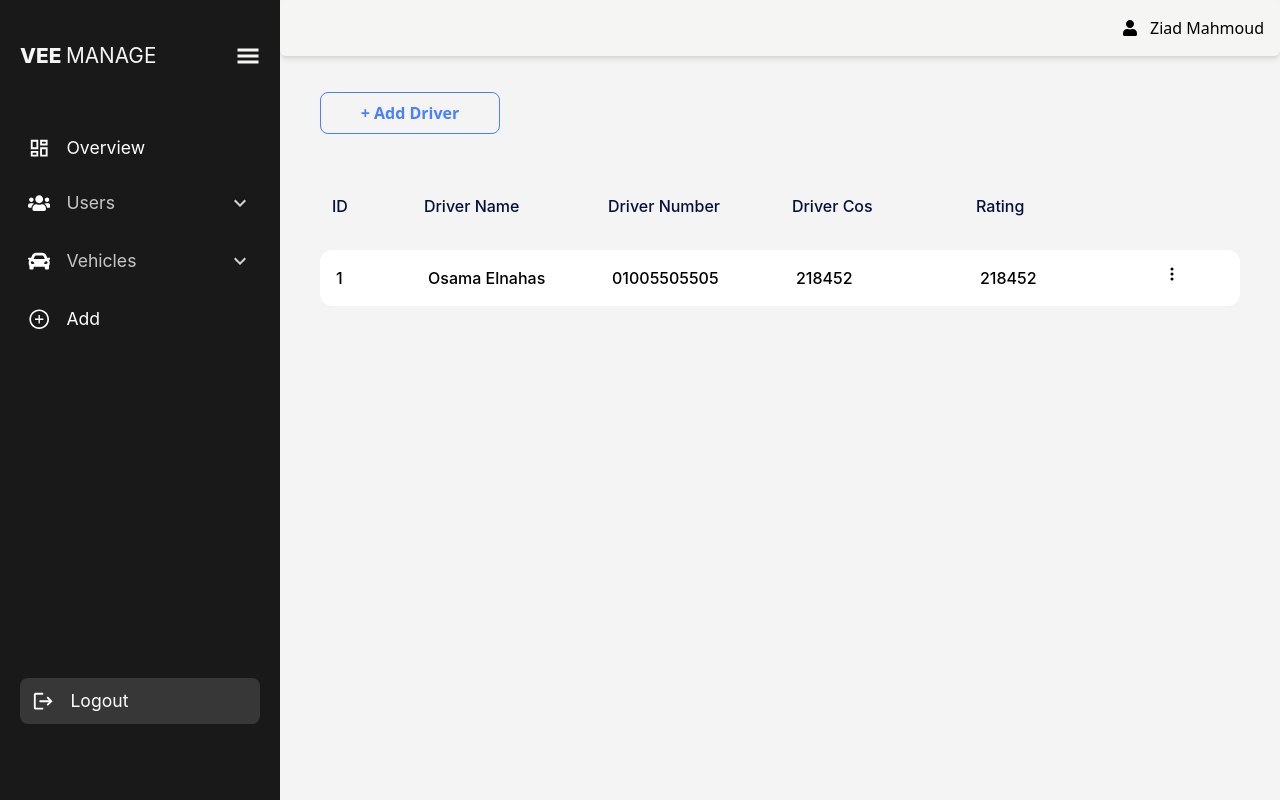
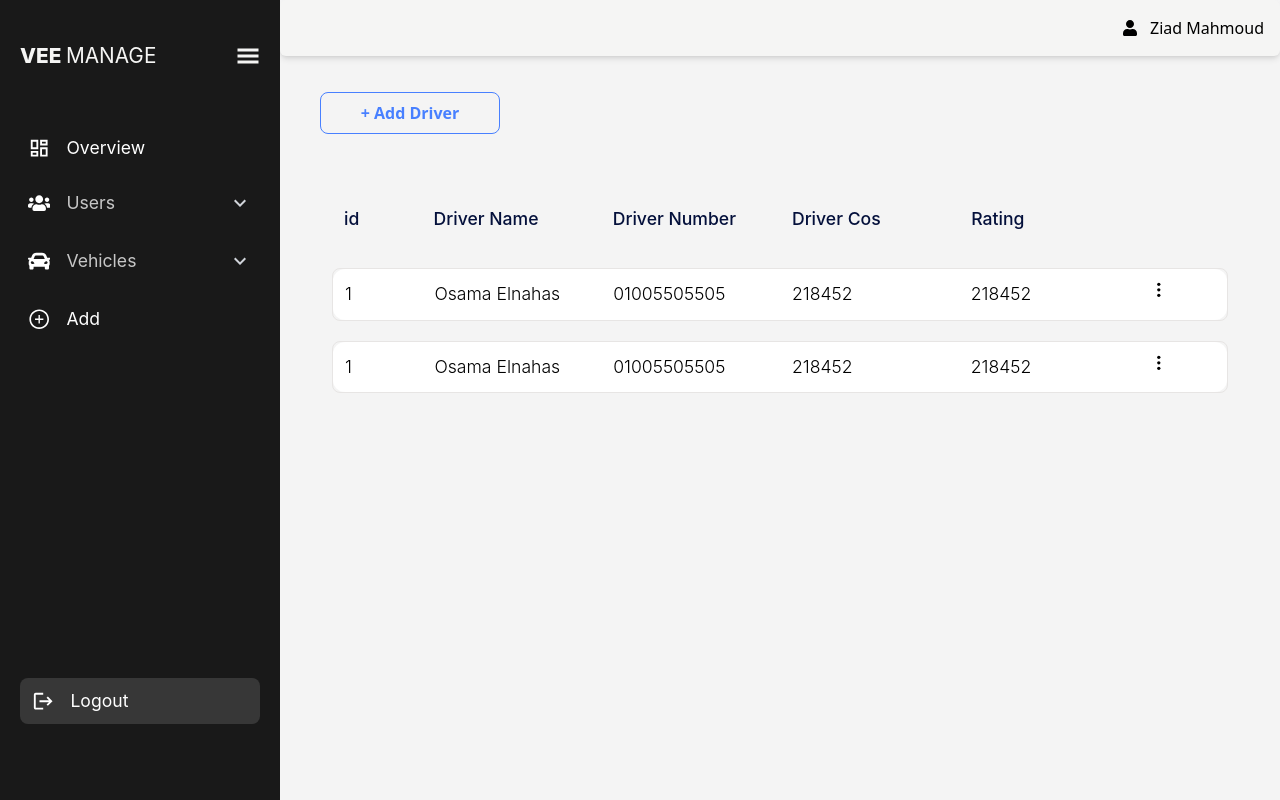
Before and after one commit to OsamaElnahas/smart-fleet-management-admin-dashboard-, a React (Vite) app: page /users/drivers in a window 1280 px wide. Built offline with nearby package versions, Linux system fonts and the light colour scheme.

Commit message:
adding tabels

```diff
--- a/src/components/AllUsersTable/AllUsersTable.jsx
+++ b/src/components/AllUsersTable/AllUsersTable.jsx
@@ -1,55 +1,54 @@
 import React from "react";
 import { IoEllipsisVertical } from "react-icons/io5";
 
-export default function AllUsersTable() {
+export default function AllUsersTable({titles}) {
   return (
-    <div className="font-Inter grid grid-cols-[10%,20%,20%,20%,20%,10%] text-[1rem] font-[540] w-full gap-y-5">
-      {/* Head */}
-      <div className="text-[#04103B] p-3 rounded-lg font-[550] text-[1rem]">
-        ID
+    <div className="font-Inter   font-[540] w-full gap-y-5 p-1  md:p-3 rounded-lg  text-[0.75rem] md:text-[0.9rem] lg:text-[1.1rem] flex flex-col gap-4">
+
+      <div className="row  grid grid-cols-[10%,20%,20%,20%,20%,10%] text-[#04103B]  rounded-lg font-[550]  mb-1">
+
+      <div className="p-3">
+        {titles.col1}
       </div>
-      <div className="text-[#04103B] p-3 rounded-lg font-[550] text-[1rem]">
-        Driver Name
+      <div className="p-3">
+        {titles.col2}
       </div>
-      <div className="text-[#04103B] p-3 rounded-lg font-[550] text-[1rem]">
-        Driver Number
+      <div className="p-3">
+        {titles.col3}
       </div>
-      <div className="text-[#04103B] p-3 rounded-lg font-[550] text-[1rem]">
-        Driver Cos
+      <div className="p-3">
+        {titles.col4}
       </div>
-      <div className="text-[#04103B] p-3 rounded-lg font-[550] text-[1rem]">
-        Rating
+      <div className="p-3">
+        {titles.col5}
       </div>
-      <div className="text-[#04103B] p-3 rounded-lg font-[550] text-[1rem]"></div>
+      <div className="p-3"></div>
+      </div>
 
-      {/* Row 1 */}
-      <div className="bg-white p-4 rounded-tl-xl rounded-bl-xl">1</div>
-      <div className="bg-white p-4">Osama Elnahas</div>
-      <div className="bg-white p-4">01005505505</div>
-      <div className="bg-white p-4">218452</div>
-      <div className="bg-white p-4">218452</div>
-      <div className="bg-white p-4 rounded-tr-xl rounded-br-xl">
+      <div className="row  grid grid-cols-[10%,20%,20%,20%,20%,10%]   rounded-lg border border-stone-200 font-[300]  ">
+
+      <div className="bg-white p-3 rounded-tl-xl rounded-bl-xl">1</div>
+      <div className="bg-white p-3">Osama Elnahas</div>
+      <div className="bg-white p-3">01005505505</div>
+      <div className="bg-white p-3">218452</div>
+      <div className="bg-white p-3">218452</div>
+      <div className="bg-white p-3 rounded-tr-xl rounded-br-xl">
         <IoEllipsisVertical />
+
+      </div>
+      </div>
+      <div className="row  grid grid-cols-[10%,20%,20%,20%,20%,10%]   rounded-lg border border-stone-200 font-[300]  ">
+
+      <div className="bg-white p-3 rounded-tl-xl rounded-bl-xl">1</div>
+      <div className="bg-white p-3">Osama Elnahas</div>
+      <div className="bg-white p-3">01005505505</div>
+      <div className="bg-white p-3">218452</div>
+      <div className="bg-white p-3">218452</div>
+      <div className="bg-white p-3 rounded-tr-xl rounded-br-xl">
+        <IoEllipsisVertical />
+
+      </div>
       </div>
     </div>
   );
 }
-// {/* <div className="font-Inter grid grid-cols-[10%,20%,20%,20%,20%,10%] text-[1rem] font-[540] w-full gap-y-5">
-//       {/* Head */}
-//       <div className="text-[#04103B] p-3 rounded-lg font-[550] text-[1rem]">ID</div>
-//       <div className="text-[#04103B] p-3 rounded-lg font-[550] text-[1rem]">Driver Name</div>
-//       <div className="text-[#04103B] p-3 rounded-lg font-[550] text-[1rem]">Driver Number</div>
-//       <div className="text-[#04103B] p-3 rounded-lg font-[550] text-[1rem]">Driver Cos</div>
-//       <div className="text-[#04103B] p-3 rounded-lg font-[550] text-[1rem]">Rating</div>
-//       <div className="text-[#04103B] p-3 rounded-lg font-[550] text-[1rem]"></div>
-
-//       {/* Row 1 */}
-//       <div className="bg-white p-4 rounded-tl-xl rounded-bl-xl">1</div>
-//       <div className="bg-white p-4">Osama Elnahas</div>
-//       <div className="bg-white p-4">01005505505</div>
-//       <div className="bg-white p-4">218452</div>
-//       <div className="bg-white p-4">218452</div>
-//       <div className="bg-white p-4 rounded-tr-xl rounded-br-xl">
-//         <IoEllipsisVertical />
-//       </div>
-//     </div> */}
--- /dev/null
+++ b/src/components/Cars/Cars.jsx
@@ -0,0 +1,7 @@
+import React from 'react'
+
+export default function Cars() {
+  return (
+    <div>Cars</div>
+  )
+}
--- a/src/components/Drivers/Drivers.jsx
+++ b/src/components/Drivers/Drivers.jsx
@@ -12,7 +12,14 @@ export default function Drivers() {
         + Add Driver
       </Link>
       <div>
-        <AllUsersTable />
+        <AllUsersTable titles={{col1:"id",
+
+          col2:"Driver Name",
+          col3:"Driver Number",
+          col4:"Driver Cos",
+          col5:"Rating",
+          col6:""}} />
+
       </div>
     </>
   );
--- a/src/components/Layout/Layout.jsx
+++ b/src/components/Layout/Layout.jsx
@@ -19,7 +19,7 @@ const Layout = () => {
         }`}
       >
         <Navbar isVisable={isVisable} handleToggle={handleToggle} />
-        <div className="main-content p-4 px-10">
+        <div className="main-content p-4 md:p-4 md:px-10">
           <Outlet />
         </div>
       </div>
--- a/src/components/router/Router.jsx
+++ b/src/components/router/Router.jsx
@@ -15,7 +15,7 @@ import Manager from '../../components/Manager/Manager'
 import ManagerAdd from '../Forms/MangerAdd'
 import Mechans from '../Mechanics/Mechanics'
 import MecghanicAdd from '../Forms/MechanicAdd'
-
+import Cars from '../Cars/Cars'
 
 const Router=createBrowserRouter([
     {
@@ -29,6 +29,7 @@ const Router=createBrowserRouter([
             {path:'/users/mechanics/add',element:<MecghanicAdd/>},
             {path:'/users/managers',element:<Manager/>},
             {path:'/users/managers/add',element:<ManagerAdd/>},
+            {path:'/cars',element:<Cars/>},
             // {path:'/users/mechanics/add',element:<Dashboard/>},
 
 
```
